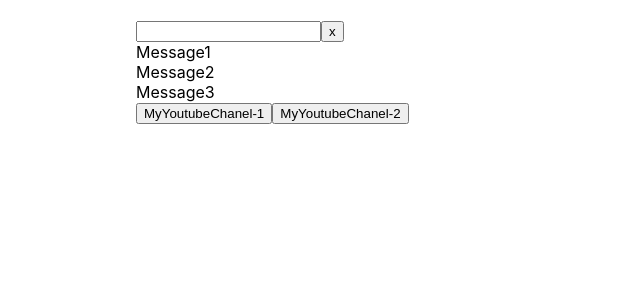
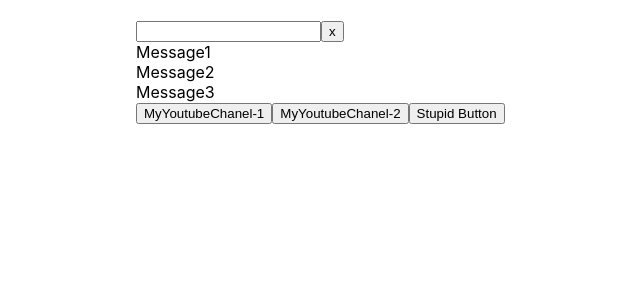
Before and after one commit to Dro5zd/Igor-microtask-lesson2, a React (Create React App) app: page / in a window 1280 px wide. Shown: the top 300 px of the page, without its empty margins (204-844 px from the left). Built offline with nearby package versions, Linux system fonts and the light colour scheme.

Commit message:
button lesson universal button end

```diff
--- a/src/App.tsx
+++ b/src/App.tsx
@@ -16,14 +16,28 @@
         setMessage([addMessage, ...message])
     }
 
+    const ButtonFoo1 = (subscriber: string)=>{
+        console.log(subscriber)
+    }
+
+    const ButtonFoo2 = (subscriber: string)=>{
+        console.log(subscriber)
+    }
+
+    const StupidButton = () => {
+        console.log('Im Stupid Button')
+    }
+
 
     return (
         <div className={"App"}>
             <FullInput newMessage={newMessage}/>
             {message.map((el, index) => <div key={index}>{el.message}</div>)}
 
-            <Button name='MyYoutubeChanel-1'/>
-            <Button name='MyYoutubeChanel-2'/>
+            <Button name='MyYoutubeChanel-1' callback={()=>ButtonFoo1('Im Vasya')}/>
+            <Button name='MyYoutubeChanel-2' callback={()=>ButtonFoo2 ('Im Petya')}/>
+            <Button name='Stupid Button' callback={StupidButton}/>
+
 
         </div>
     );
--- a/src/components/Button.tsx
+++ b/src/components/Button.tsx
@@ -2,8 +2,16 @@
 
 type ButtonsPropsType = {
     name: string
+    callback: ()=>void
 }
 
 export const Button = (props: ButtonsPropsType) => {
-    return <button>{props.name}</button>
+
+    const onClickHandler = () =>{
+        props.callback()
+    }
+
+    return (
+        <button onClick={onClickHandler}>{props.name}</button>
+    )
 };
```
